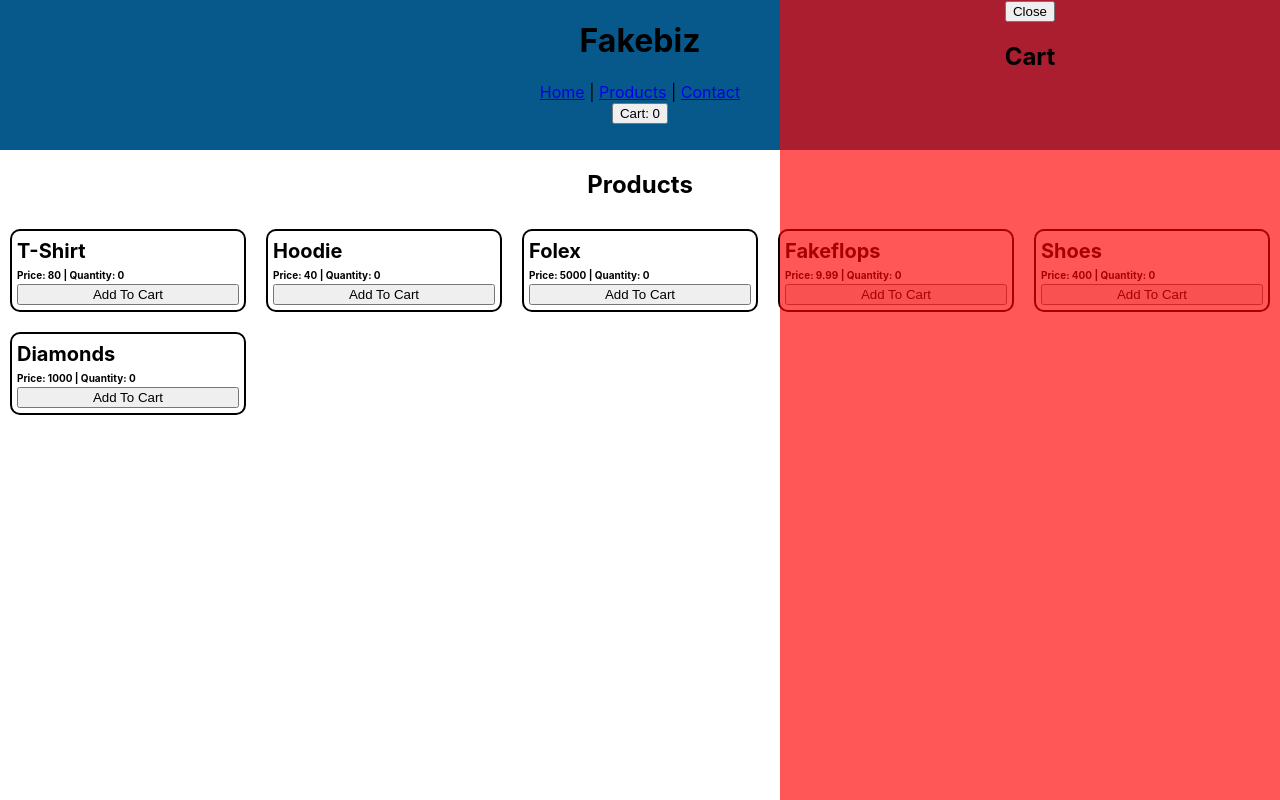
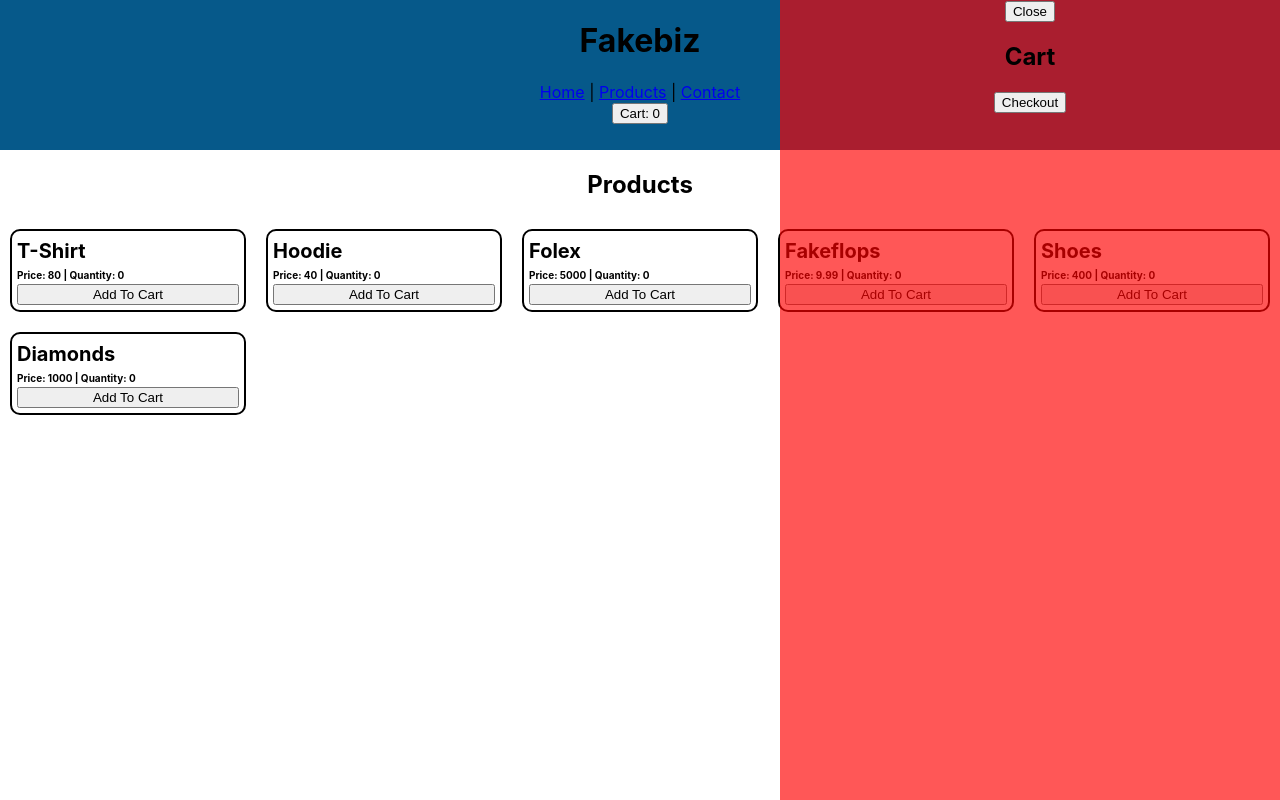
Before and after one commit to victorsmith/shopping-cart, a React (Create React App) app: page /products in a window 1280 px wide. Built offline with nearby package versions, Linux system fonts and the light colour scheme.

Commit message:
no duplicate items being added

```diff
--- a/src/App.js
+++ b/src/App.js
@@ -51,14 +51,51 @@ function App() {
 		},
 	]);
 
+
 	function addToCart(newItem) {
 		// alert("It worked")
+		for (let x = 0; x < cart.length; x++) {
+			if (cart[x] === newItem) {
+				let newCart = [...cart];
+				newCart[x].quantity += 1;
+				setCartItem(newCart);
+				return
+			}
+		}
 		setCartItem(cart.concat(newItem));
 	}
+
 
 	function openCart() {
 		document.getElementById('cart').style.display = 'block';
 	}
+
+
+	function incrementQuantity (itemId) {
+		for (let x = 0; x < cart.length; x++) {
+			if (cart[x] === itemId) {
+				let newCart = [...cart];
+				newCart[x].quantity += 1;
+				setCartItem(newCart);
+			}
+		}
+	}
+
+	function decrementQuantity(itemId) {
+		for (let x=0; x<cart.length; x++) {
+			if ( cart[x] ===  itemId ) {
+				let newCart = [...cart];
+				newCart[x].quantity -= 1;
+				setCartItem(newCart);
+			}
+		}
+	}
+
+
+	useEffect( () => {
+		console.log(cart);
+	}, [cart])
+
 
 	const spacer = ' | ';
 	return (
@@ -78,7 +115,10 @@ function App() {
 					</button>
 				</header>
 
-				<Cart items={cart}></Cart>
+				<Cart
+					items={cart}
+					incrementFcn={incrementQuantity}
+					decrementFcn={decrementQuantity}/>
 
 				<Routes>
 					<Route path="/" element={<Home />} />
--- a/src/routes/cart.jsx
+++ b/src/routes/cart.jsx
@@ -4,6 +4,7 @@ import "../App.css"
 export default function Cart(props) {
 
 	const {items} = props;
+	const { incrementFcn, decrementFcn } = props;
 
 	function closeCart() {
 		document.getElementById('cart').style.display = 'none';
@@ -17,9 +18,13 @@ export default function Cart(props) {
 				return (
 					<CartItem
 						itemInfo={item}
+						increment={incrementFcn}
+						decrement={decrementFcn}
 					/>
 				);
 			})}
+
+			<button>Checkout</button>
 		</div>
 	);
 }
--- a/src/routes/cartItem.jsx
+++ b/src/routes/cartItem.jsx
@@ -1,10 +1,29 @@
-import '../App.css'
+import '../App.css';
 
 export default function CartItem(props) {
 	return (
-		<div className='cart-item'>
+		<div className="cart-item">
 			<h6>{props.itemInfo.name}</h6>
-			<p>Price: {props.itemInfo.price} | Quantity: {props.itemInfo.quantity}</p>
+			<p>Price: {props.itemInfo.price}</p>
+			<span>
+				<button
+					onClick={() => {
+						console.log('Target -: ' + props.itemInfo.id);
+						props.decrement(props.itemInfo);
+					}}
+				>
+					-
+				</button>
+				<span>Quantity: {props.itemInfo.quantity}</span>
+				<button
+					onClick={() => {
+						console.log('Target +: ' + props.itemInfo.id);
+						props.increment(props.itemInfo);
+					}}
+				>
+					+
+				</button>
+			</span>
 		</div>
 	);
 }
```
